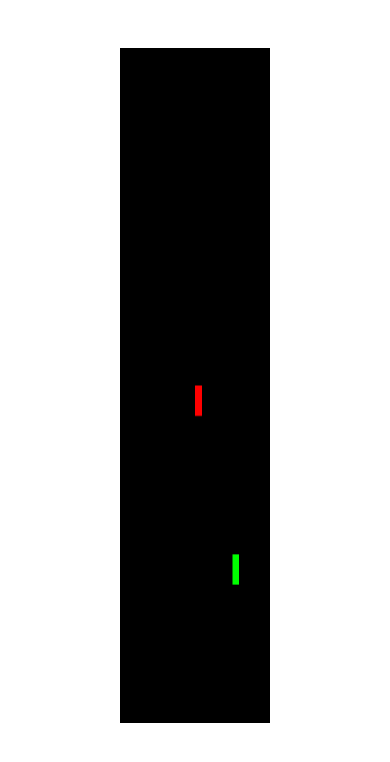
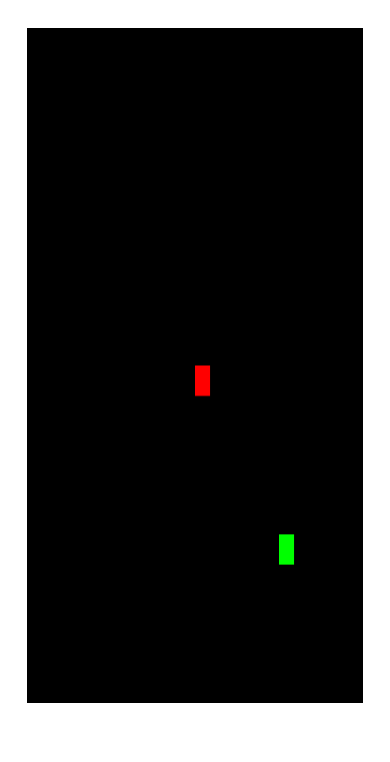
Before and after one commit to akash-karwande/Snake_game, a plain HTML site: page index.html in a window 390 px wide. Drawn offline with Linux system fonts and the light colour scheme.

Commit message:
Update style.css
style for mobile

```diff
--- a/style.css
+++ b/style.css
@@ -9,3 +9,14 @@
 body {
     text-align: center;
 }
+
+@media(max-width: 767px) {
+    #gc{
+    margin:auto;
+    height: 80vh;
+    width: 90%;
+    padding: 20px 0;
+
+}
+
+}
```
